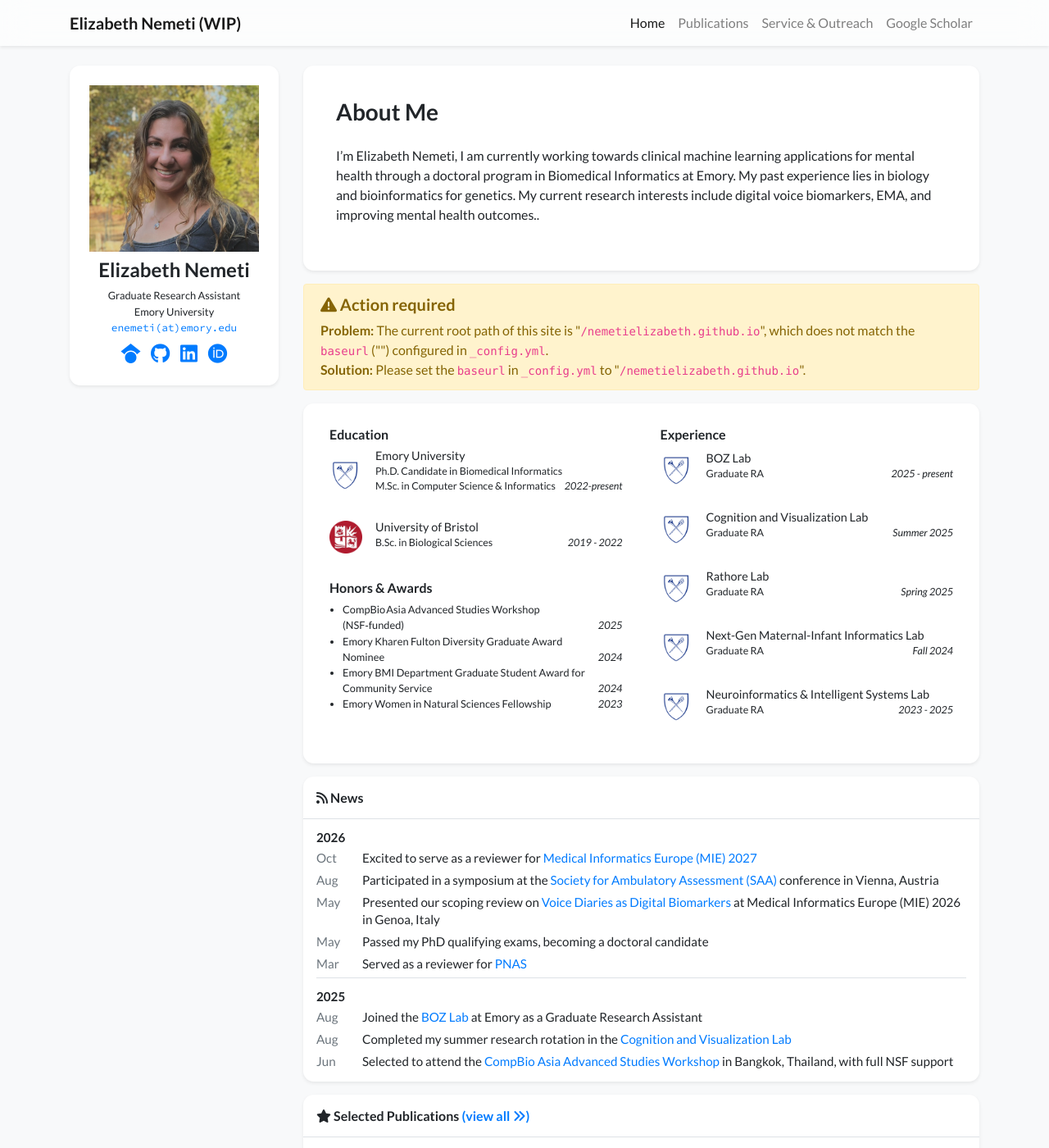
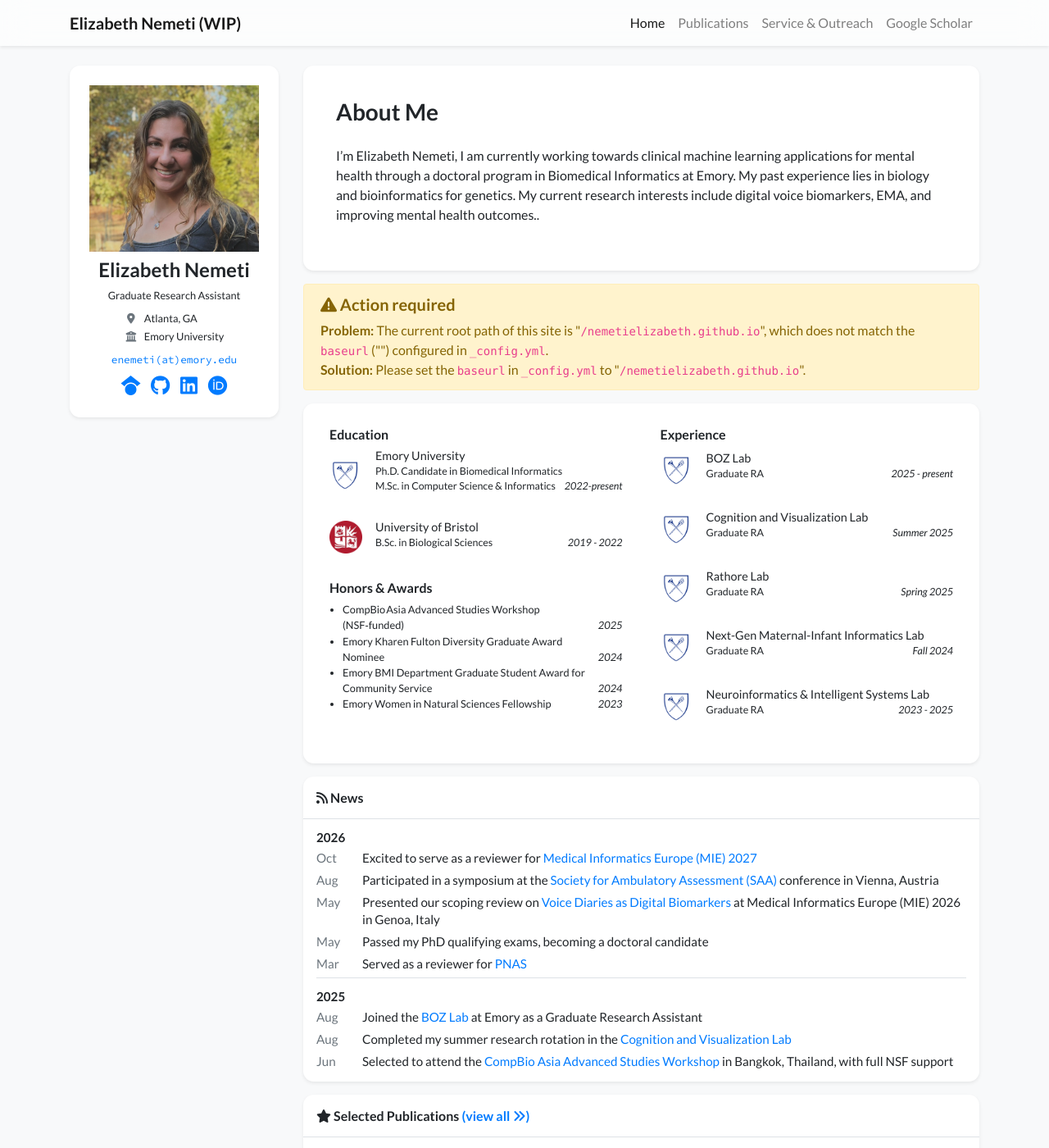
Before and after one commit to nemetielizabeth/nemetielizabeth.github.io, a Jekyll site: the page built from index.html, in a window 1280 px wide and 1400 px high. Shown: the whole window at 82% size. Built offline with Jekyll 4.4.1, drawn with Linux system fonts in a browser that asks for light colours; nearby versions of some CDN libraries; a style sheet for code colours, icons or effects is not loaded.

Commit message:
Show location and institution with icons in profile card
Replace the plain Emory University line with icon rows for location
(Atlanta, GA) and institution, configurable in profile.yml.

Co-Authored-By: Claude Opus 5.5 <noreply@anthropic.com>

```diff
--- a/_data/profile.yml
+++ b/_data/profile.yml
@@ -3,8 +3,9 @@ navbar_name: "Elizabeth Nemeti (WIP)"
 
 positions:
 - name: Graduate Research Assistant
-- name: Emory University
-  logo: /assets/badges/emory.png
+
+location: Atlanta, GA
+institution: Emory University
 
 email: "enemeti@emory.edu"
 # cv_link: /assets/files/CV.pdf
--- a/_includes/widgets/profile_card_mini.html
+++ b/_includes/widgets/profile_card_mini.html
@@ -33,6 +33,21 @@
                         {% endfor %}
                     </div>
                 </div>
+
+                {% if site.data.profile.location or site.data.profile.institution %}
+                <div class="row small">
+                    <div class="col text-center">
+                        <div class="profile-meta">
+                            {% if site.data.profile.location %}
+                            <div><i class="fas fa-location-dot fa-fw"></i> {{ site.data.profile.location }}</div>
+                            {% endif %}
+                            {% if site.data.profile.institution %}
+                            <div><i class="fas fa-building-columns fa-fw"></i> {{ site.data.profile.institution }}</div>
+                            {% endif %}
+                        </div>
+                    </div>
+                </div>
+                {% endif %}
 
                 <div class="row small">
                     <div class="col text-center">
--- a/assets/css/global.css
+++ b/assets/css/global.css
@@ -119,6 +119,23 @@ div.lazy {
     align-items: center;
 }
 
+/* ---- Profile card location / institution ---- */
+
+.profile-meta {
+    display: inline-block;
+    text-align: left;
+    margin: 0.4rem 0;
+}
+
+.profile-meta div {
+    margin: 0.15rem 0;
+}
+
+.profile-meta i {
+    color: #6c757d;
+    margin-right: 0.35rem;
+}
+
 /* ---- News ---- */
 
 .news-list {
```
